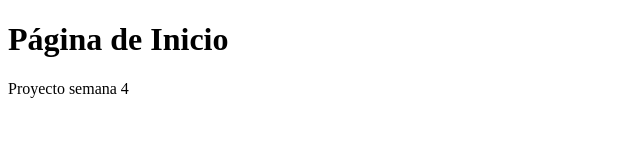
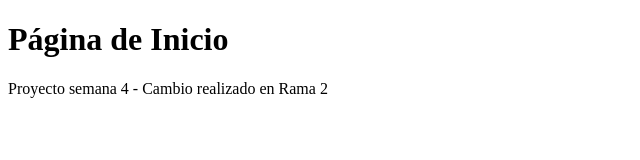
Before and after one commit to mseminariog18-cell/Semana4_2, a plain HTML site: page index.html in a window 1280 px wide. Shown: the whole page, without its empty margins (0-640 px from the left). Drawn offline with Linux system fonts and the light colour scheme.

Commit message:
cambio en index.html - rama2

```diff
--- a/index.html
+++ b/index.html
@@ -7,6 +7,6 @@
 </head>
 <body>
     <h1>Página de Inicio</h1>
-    <p>Proyecto semana 4</p>
+    <p>Proyecto semana 4 - Cambio realizado en Rama 2</p>
 </body>
 </html>
```
